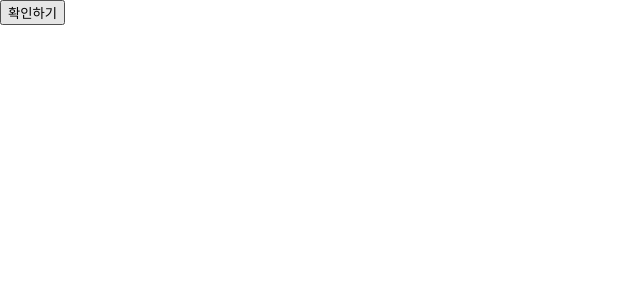
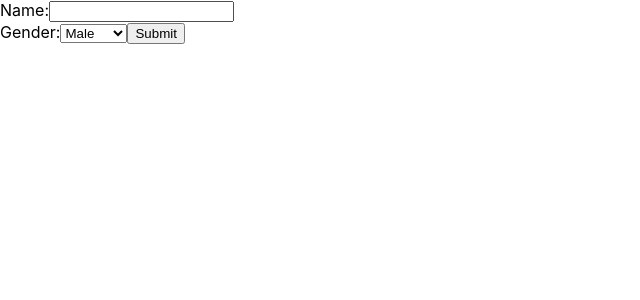
Before and after one commit to dlawogud000/my_app, a React (Create React App) app: page / in a window 1280 px wide. Shown: the top 300 px of the page, without its empty margins (0-640 px from the left). Built offline with nearby package versions, Linux system fonts and the light colour scheme.

Commit message:
chapter_09, chapter_10, chapter_11

```diff
--- /dev/null
+++ b/src/chapter_11/SignUp.jsx
@@ -0,0 +1,39 @@
+import React, { useState } from 'react';
+
+function SignUp(props) {
+    const [name, setName] = useState('');
+    const [gender, setGender] = useState('male')
+
+    const handleChangeName = (event) => {
+        setName(event.target.value);
+    };
+
+    const handleChangeGender = (event) => {
+        setGender(event.target.value);
+    };
+
+    const handleSubmit = (event) => {
+        alert(`Name: ${name}, Gender: ${gender}`);
+        event.preventDefault();
+    };
+
+    return(
+        <form onSubmit={handleSubmit}>
+            <label>
+                Name:
+                <input type='text' value={name} onChange={handleChangeName} />
+            </label>
+            <br/>
+            <label>
+                Gender:
+                <select value={gender} onChange={handleChangeGender}>
+                    <option value='male'>Male</option>
+                    <option value='female'>Female</option>
+                </select>
+            </label>
+            <button type='submit'>Submit</button>
+        </form>
+    )
+}
+
+export default SignUp;
--- a/src/index.js
+++ b/src/index.js
@@ -4,14 +4,14 @@ import './index.css';
 import App from './App';
 import reportWebVitals from './reportWebVitals';
 
-import ConfirmButton from './chapter_08/ConfirmButton.jsx';
+import SignUp from './chapter_11/SignUp.jsx';
 
 const root = ReactDOM.createRoot(document.getElementById('root'));
 //root.render(<App/>);
 
 root.render(
   <React.StrictMode>
-    <ConfirmButton />
+    <SignUp />
   </React.StrictMode>
 );
 
```
Also changed, not shown: src/chapter_09/LandingPage.jsx (added, +27 -0 lines), src/chapter_09/Toolbar.jsx (added, +31 -0 lines), src/chapter_10/AttendanceBook.jsx (added, +20 -0 lines).
